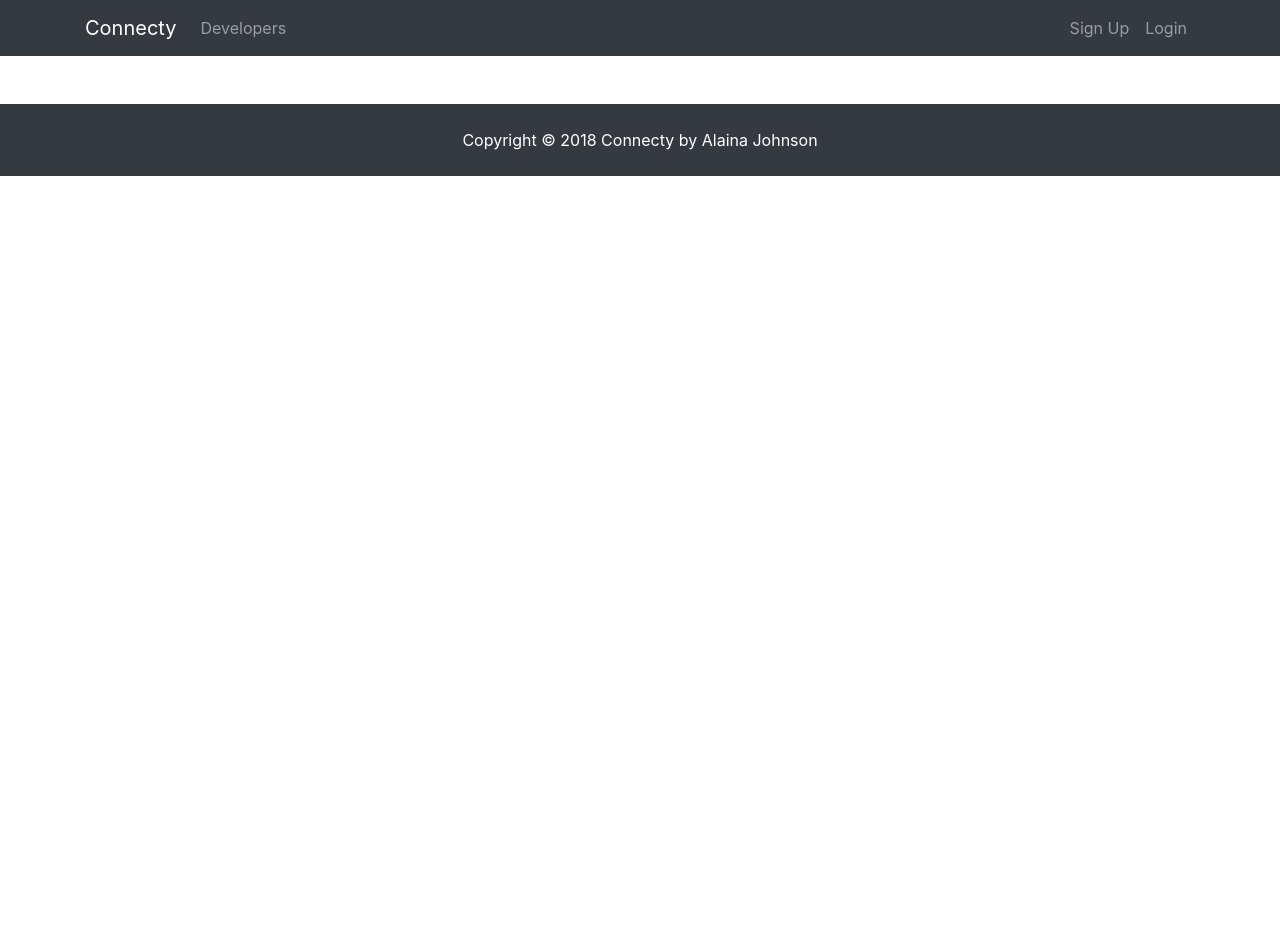
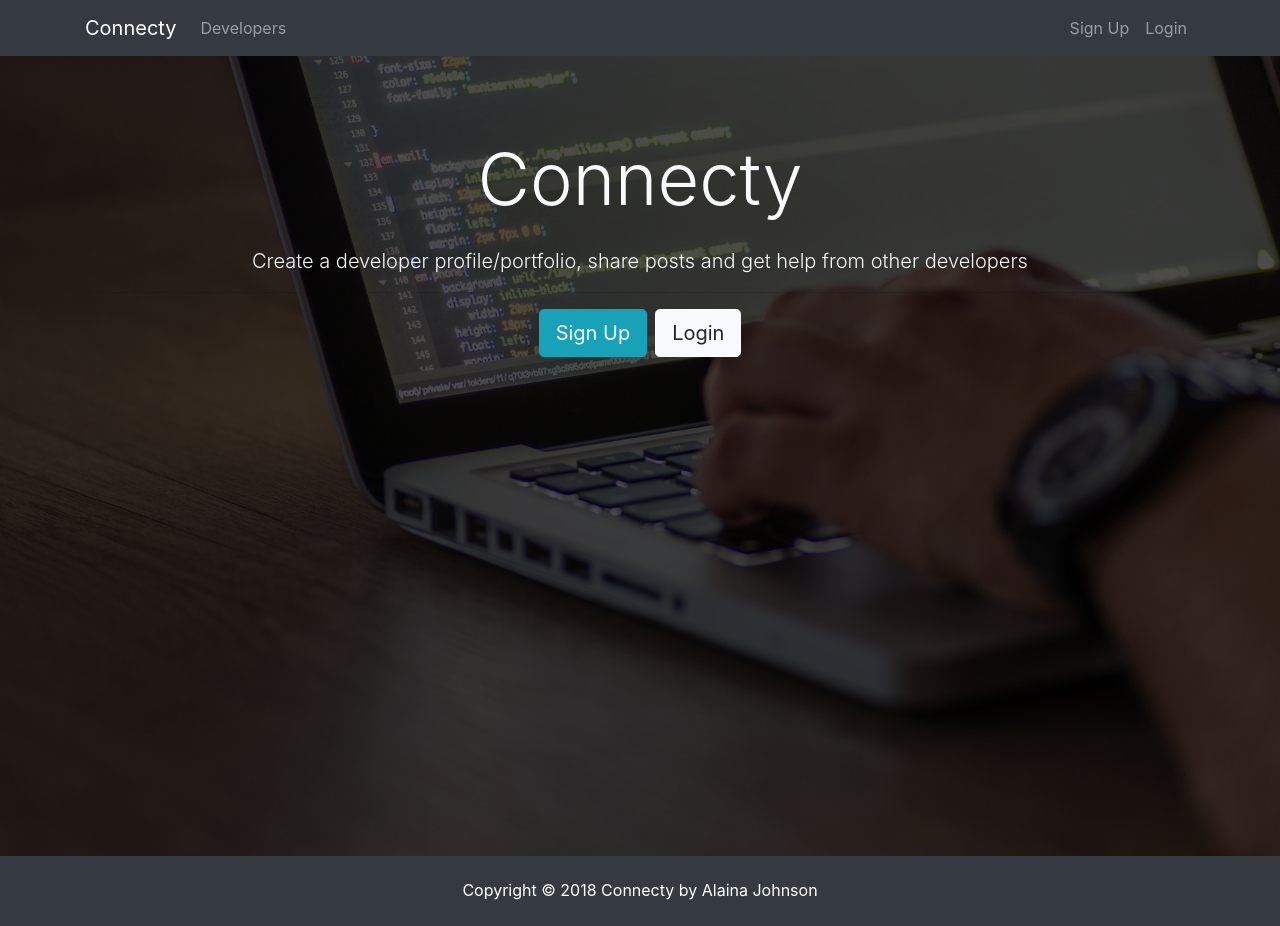
Before and after one commit to alainakjohnson/Connecty, a React (Create React App) app in the folder client/: page /landing in a window 1280 px wide. Before the commit the page ends 800 px from the top, so only its background shows below. Built offline with nearby package versions, Linux system fonts and the light colour scheme.

Commit message:
A tags replaced with Link

```diff
--- a/client/src/App.js
+++ b/client/src/App.js
@@ -14,6 +14,7 @@
               <Navbar />
               <Switch>
                 <Route path="/register" component={Register} />
+                <Route path="/landing" component={Landing} />
                 <Route exact path="/" component={Landing} />
               </Switch>
               <Footer />
--- a/client/src/components/auth/Register.js
+++ b/client/src/components/auth/Register.js
@@ -1,10 +1,6 @@
 import React, { Component } from 'react';
 
 class Register extends Component {
-
-    constructor(props) {
-        super(props);
-    }
 
     render() {
         return (
--- a/client/src/components/layout/Landing.js
+++ b/client/src/components/layout/Landing.js
@@ -1,10 +1,7 @@
 import React, { Component } from 'react';
+import { Link } from 'react-router-dom';
 
 class Landing extends Component {
-
-    constructor(props) {
-        super(props);
-    }
 
     render() {
         return (
@@ -17,8 +14,14 @@
                 </h1>
                 <p className="lead"> Create a developer profile/portfolio, share posts and get help from other developers</p>
                 <hr />
-                <a href="register.html" className="btn btn-lg btn-info mr-2">Sign Up</a>
-                <a href="login.html" className="btn btn-lg btn-light">Login</a>
+                <Link to="register.html"
+                    className="btn btn-lg btn-info mr-2">
+                    Sign Up
+                    </Link>
+                <Link to="login.html"
+                    className="btn btn-lg btn-light">
+                    Login
+                    </Link>
             </div>
             </div>
         </div>
--- a/client/src/components/layout/Navbar.js
+++ b/client/src/components/layout/Navbar.js
@@ -1,16 +1,15 @@
 import React, { Component } from 'react';
+import { Link } from 'react-router-dom';
 
 class Navbar extends Component {
-
-    constructor(props) {
-        super(props);
-    }
 
     render() {
       return (
             <nav className="navbar navbar-expand-sm navbar-dark bg-dark mb-4">
             <div className="container">
-              <a className="navbar-brand" href="landing.html">Connecty</a>
+              <Link className="navbar-brand" to="landing.html">
+                Connecty
+                </Link>
               <button className="navbar-toggler" type="button" data-toggle="collapse" data-target="#mobile-nav">
                 <span className="navbar-toggler-icon"></span>
               </button>
@@ -18,17 +17,21 @@
               <div className="collapse navbar-collapse" id="mobile-nav">
                 <ul className="navbar-nav mr-auto">
                   <li className="nav-item">
-                    <a className="nav-link" href="profiles.html"> Developers
-                    </a>
+                    <Link className="nav-link" to="profiles.html"> Developers
+                    </Link>
                   </li>
                 </ul>
 
                 <ul className="navbar-nav ml-auto">
                   <li className="nav-item">
-                    <a className="nav-link" href="register.html">Sign Up</a>
+                    <Link className="nav-link" to="register.html">
+                        Sign Up
+                        </Link>
                   </li>
                   <li className="nav-item">
-                    <a className="nav-link" href="login.html">Login</a>
+                    <Link className="nav-link" to="login.html">
+                        Login
+                        </Link>
                   </li>
                 </ul>
               </div>
```
